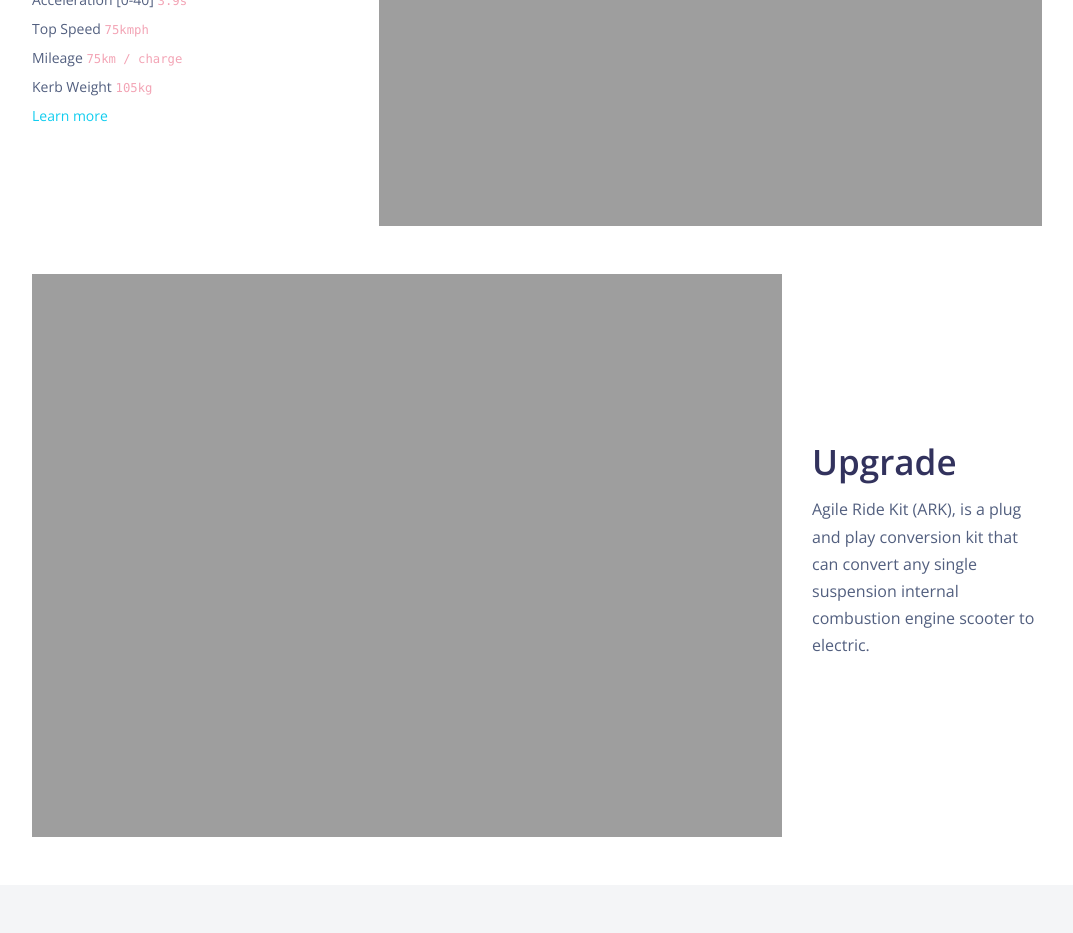
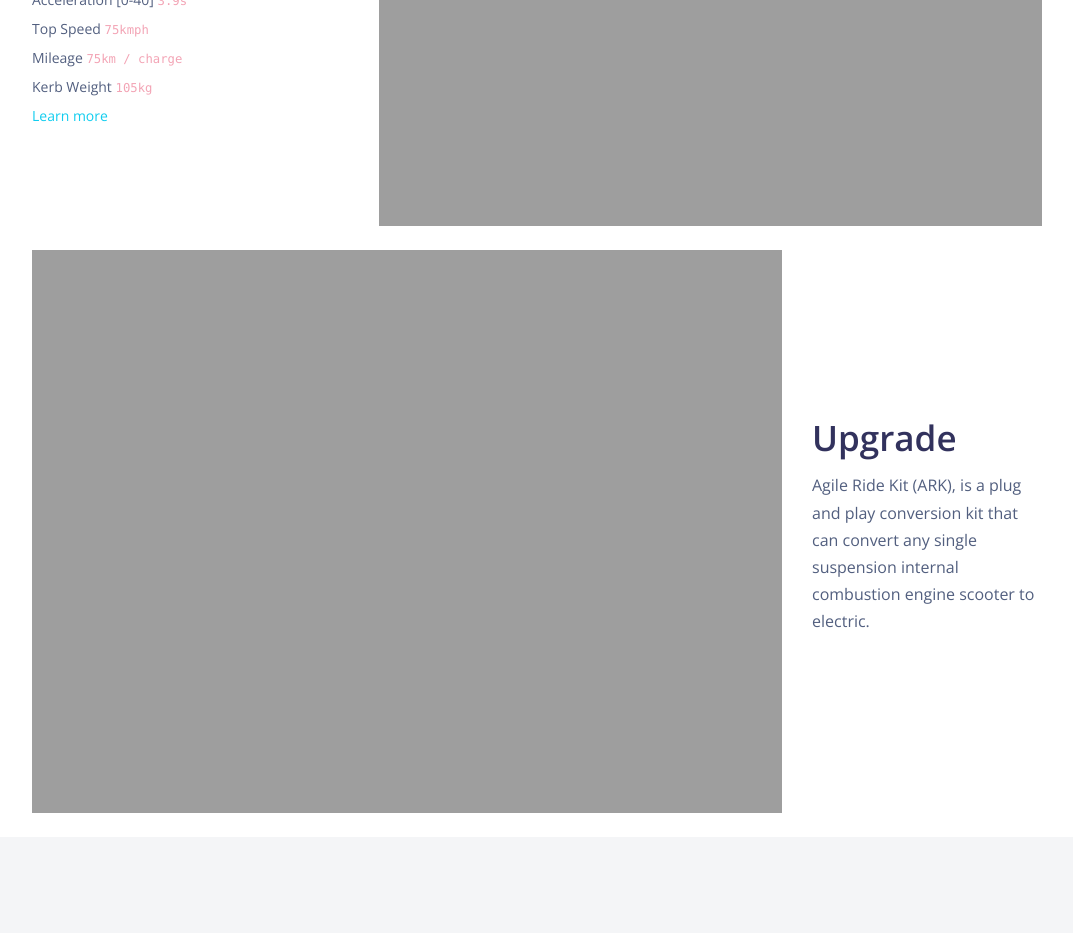
Before and after one commit to starya-mobility/starya.github.io, a Jekyll site: the page built from index.html, in a window 1280 px wide. Shown: the part 1039-1972 px from the top of the page, without its empty margins (103-1176 px from the left). Built offline with Jekyll 4.4.1, drawn with Linux system fonts in a browser that asks for light colours; nearby versions of some CDN libraries.

```diff
--- a/_layouts/landing.html
+++ b/_layouts/landing.html
@@ -127,7 +129,7 @@ layout: default
 
 
 <!-- Basic Intro-->
-<div class="features-6">
+<div id="homegrown" class="features-6">
     <div class="container">
       <div class="row align-items-center">
         <div class="col-lg-4">
@@ -167,7 +169,7 @@ layout: default
 <script type="text/javascript" src="{{site.url}}/assets/js/plugins/jquery.appear.js"></script>
 <!-- <script type="text/javascript" src="{{site.url}}/assets/js/plugins/ScrollMagic.min.js"></script> -->
 
-<div class="container py-5">
+<div class="container py-4">
         <div  id="homegrown" class="row align-items-center">
             <div class="col-lg-9">
                 <div id="bikeimagesequence">
```
Also changed, not shown: other parts of _layouts/landing.html (+4 -2 lines).
